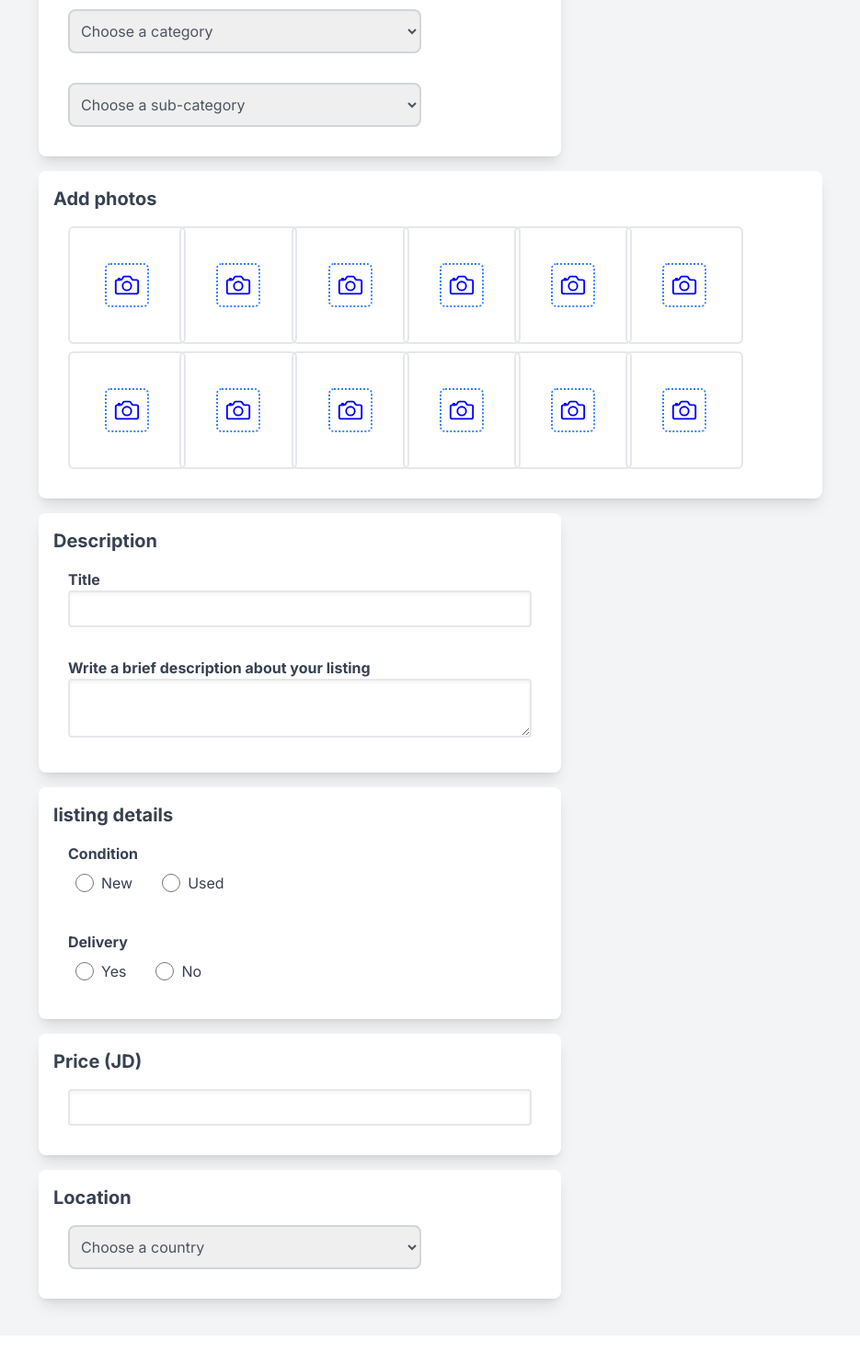
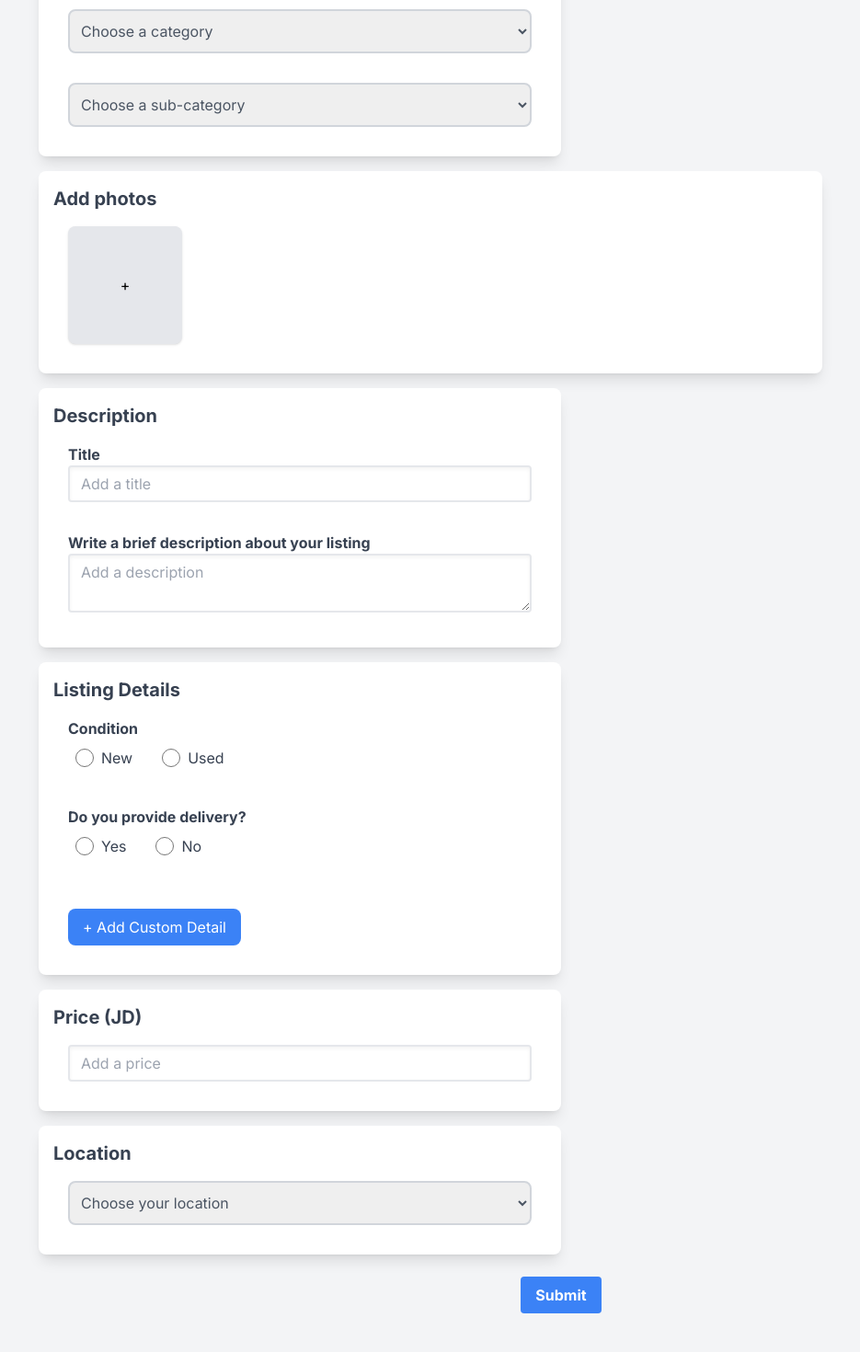
Before and after one commit to osama-25/matjari-React, a Next.js app in the folder client/: page /add_listing in a window 1280 px wide. Shown: the part 90-1560 px from the top of the page at 92% size, without its empty margins (62-997 px from the left). Built offline with nearby package versions, Linux system fonts and the light colour scheme.

Commit message:
added custom details

```diff
--- /dev/null
+++ b/client/app/add_listing/CustomDetail.js
@@ -0,0 +1,54 @@
+'use client';
+import React, { useState } from "react";
+import { IoCloseCircle } from "react-icons/io5";
+
+const CustomDetails = ({ customDetails, setCustomDetails }) => {
+    const addCustomDetail = () => {
+        setCustomDetails([...customDetails, { title: "", description: "" }]);
+    };
+
+    const handleDetailChange = (index, field, value) => {
+        const newDetails = [...customDetails];
+        newDetails[index][field] = value;
+        setCustomDetails(newDetails);
+    };
+
+    const removeDetail = (index) => {
+        const newDetails = customDetails.filter((_, i) => i !== index);
+        setCustomDetails(newDetails);
+    };
+
+    return (
+        <div className="w-full p-4">
+            {customDetails.map((detail, index) => (
+                <div key={index} className="relative flex mb-2">
+                    <input
+                        type="text"
+                        placeholder="Detail Title"
+                        value={detail.title}
+                        onChange={(e) => handleDetailChange(index, "title", e.target.value)}
+                        className="shadow-inner border-2 rounded w-1/3 py-2 px-3 text-gray-700 leading-tight focus:outline-none focus:border-gray-400 mr-2"
+                    />
+                    <input
+                        type="text"
+                        placeholder="Detail Description"
+                        value={detail.description}
+                        onChange={(e) => handleDetailChange(index, "description", e.target.value)}
+                        className="shadow-inner border-2 rounded w-full py-2 px-3 text-gray-700 leading-tight focus:outline-none focus:border-gray-400"
+                    />
+                    <button onClick={() => removeDetail(index)}>
+                        <IoCloseCircle size={24} color="red" />
+                    </button>
+                </div>
+            ))}
+            <button
+                onClick={addCustomDetail}
+                className="mt-4 text-white bg-blue-500 px-4 py-2 rounded-lg"
+            >
+                + Add Custom Detail
+            </button>
+        </div>
+    );
+};
+
+export default CustomDetails;
--- a/client/app/add_listing/page.js
+++ b/client/app/add_listing/page.js
@@ -1,17 +1,57 @@
-import Link from "next/link";
-import React from "react";
+// Listing.js
+'use client';
+
+import React, { useState } from "react";
 import AddPhoto from "./AddPhoto";
+import CustomDetails from "./CustomDetail";
 
 const Listing = () => {
+    const [photos, setPhotos] = useState([]); // Initially Three Images
+    const [customDetails, setCustomDetails] = useState([]);
+    const [formData, setFormData] = useState({
+        category: "",
+        subCategory: "",
+        title: "",
+        description: "",
+        condition: "",
+        delivery: "",
+        price: "",
+        location: ""
+    });
+
+    const handleInputChange = (e) => {
+        const { name, value } = e.target;
+        setFormData({
+            ...formData,
+            [name]: value
+        });
+    };
+
+    const handleSubmit = (e) => {
+        e.preventDefault();
+        console.log("Form Data:", formData);
+        console.log("Custom Details:", customDetails);
+        // You can now use `formData` and `customDetails` to send the data to an API or process it as needed
+    };
+
+    const addPhoto = () => {
+        setPhotos([...photos, photos.length + 1]);
+    };//  add a new Image
+
     return (
         <div className="flex justify-center items-center p-10 bg-gray-100 min-h-screen">
-            <div className="w-full flex flex-col gap-4 ml-16">
-
+            <form className="w-full flex flex-col md:items-start items-center gap-4 ml-16" onSubmit={handleSubmit}>
                 <div className="w-2/4 bg-white p-4 rounded-lg shadow-lg">
                     <label htmlFor='categories' className="text-gray-700 text-xl font-bold">Category</label>
                     <div className="p-4">
-                        <select id="categories" class="w-96 h-12 border-2 border-gray-300 text-gray-600 rounded-lg px-2 focus:outline-none">
-                            <option selected>Choose a category</option>
+                        <select
+                            id="categories"
+                            name="category"
+                            className="w-full h-12 border-2 border-gray-300 text-gray-600 rounded-lg px-2 focus:outline-none"
+                            value={formData.category}
+                            onChange={handleInputChange}
+                        >
+                            <option value="">Choose a category</option>
                             <option value="US">United States</option>
                             <option value="CA">Canada</option>
                             <option value="FR">France</option>
@@ -19,8 +59,14 @@ const Listing = () => {
                         </select>
                     </div>
                     <div className="p-4">
-                        <select id="subcat" class="w-96 h-12 border-2 border-gray-300 text-gray-600 rounded-lg px-2 focus:outline-none">
-                            <option selected>Choose a sub-category</option>
+                        <select
+                            id="subcat"
+                            name="subCategory"
+                            className="w-full h-12 border-2 border-gray-300 text-gray-600 rounded-lg px-2 focus:outline-none"
+                            value={formData.subCategory}
+                            onChange={handleInputChange}
+                        >
+                            <option value="">Choose a sub-category</option>
                             <option value="US">United States</option>
                             <option value="CA">Canada</option>
                             <option value="FR">France</option>
@@ -28,54 +74,63 @@ const Listing = () => {
                         </select>
                     </div>
                 </div>
+
                 <div className="w-3/4 bg-white p-4 rounded-lg shadow-lg">
-                    <label htmlFor='photo' className="text-gray-700 text-xl font-bold">Add photos</label>
+                    <label className="text-gray-700 text-xl font-bold">Add photos</label>
                     <div id="photo" className="grid grid-cols-6 gap-2 w-11/12 p-4">
-                        <AddPhoto />
-                        <AddPhoto />
-                        <AddPhoto />
-                        <AddPhoto />
-                        <AddPhoto />
-                        <AddPhoto />
-                        <AddPhoto />
-                        <AddPhoto />
-                        <AddPhoto />
-                        <AddPhoto />
-                        <AddPhoto />
-                        <AddPhoto />
+                        {photos.map((photo, index) => (
+                            <AddPhoto key={index} />
+                        ))}
+                        <button
+                            onClick={addPhoto}
+                            className=" bg-gray-200 flex items-center justify-center rounded-lg shadow hover:bg-gray-300"
+                            style={{ width: '124px', height: '128px' }}
+                        >
+                            +
+                        </button>
                     </div>
                 </div>
+
                 <div className="w-2/4 bg-white p-4 rounded-lg gap-y-4 shadow-lg">
                     <label className="text-gray-700 text-xl font-bold mb-2">Description</label>
                     <div className="p-4">
                         <label htmlFor='title' className="block text-gray-700 text-md font-bold">Title</label>
                         <input
                             type="text"
-                            name='title'
+                            name="title"
+                            placeholder="Add a title"
                             id='title'
+                            value={formData.title}
+                            onChange={handleInputChange}
                             className="shadow-inner border-2 rounded w-full py-2 px-3 text-gray-700 leading-tight focus:outline-none focus:border-gray-400"
                         />
                     </div>
                     <div className="p-4">
                         <label htmlFor='desc' className="block text-gray-700 text-md font-bold">Write a brief description about your listing</label>
                         <textarea
-                            type="text"
-                            name='desc'
+                            name="description"
+                            placeholder="Add a description"
                             id='desc'
+                            value={formData.description}
+                            onChange={handleInputChange}
                             className="shadow-inner border-2 rounded w-full min-h-16 max-h-32 py-2 px-3 text-gray-700 leading-tight focus:outline-none focus:border-gray-400"
                         />
                     </div>
                 </div>
+
                 <div className="w-2/4 bg-white p-4 rounded-lg shadow-lg">
-                    <label className="text-gray-700 text-xl font-bold">listing details</label>
+                    <label className="text-gray-700 text-xl font-bold">Listing Details</label>
                     <div className="p-4">
                         <label className="text-gray-700 text-md font-bold">Condition</label>
                         <div className="flex gap-x-4">
                             <div className="m-2 flex items-center gap-x-2">
                                 <input
                                     type="radio"
-                                    name='condition'
-                                    id='new'
+                                    name="condition"
+                                    id="new"
+                                    value="New"
+                                    checked={formData.condition === "New"}
+                                    onChange={handleInputChange}
                                     className="w-5 h-5 cursor-pointer"
                                 />
                                 <label htmlFor='new' className="text-gray-700 text-md">New</label>
@@ -83,8 +138,11 @@ const Listing = () => {
                             <div className="m-2 flex items-center gap-x-2">
                                 <input
                                     type="radio"
-                                    name='condition'
-                                    id='used'
+                                    name="condition"
+                                    id="used"
+                                    value="Used"
+                                    checked={formData.condition === "Used"}
+                                    onChange={handleInputChange}
                                     className="w-5 h-5 cursor-pointer"
                                 />
                                 <label htmlFor='used' className="text-gray-700 text-md">Used</label>
@@ -92,13 +150,16 @@ const Listing = () => {
                         </div>
                     </div>
                     <div className="p-4">
-                        <label className="text-gray-700 text-md font-bold">Delivery</label>
+                        <label className="text-gray-700 text-md font-bold">Do you provide delivery?</label>
                         <div className="flex gap-x-4">
                             <div className="m-2 flex items-center gap-x-2">
                                 <input
                                     type="radio"
-                                    name='delivery'
-                                    id='yes'
+                                    name="delivery"
+                                    id="yes"
+                                    value="Yes"
+                                    checked={formData.delivery === "Yes"}
+                                    onChange={handleInputChange}
                                     className="w-5 h-5 cursor-pointer"
                                 />
                                 <label htmlFor='yes' className="text-gray-700 text-md">Yes</label>
@@ -106,32 +167,47 @@ const Listing = () => {
                             <div className="m-2 flex items-center gap-x-2">
                                 <input
                                     type="radio"
-                                    name='delivery'
-                                    id='no'
+                                    name="delivery"
+                                    id="no"
+                                    value="No"
+                                    checked={formData.delivery === "No"}
+                                    onChange={handleInputChange}
                                     className="w-5 h-5 cursor-pointer"
                                 />
                                 <label htmlFor='no' className="text-gray-700 text-md">No</label>
                             </div>
                         </div>
                     </div>
+                    <CustomDetails customDetails={customDetails} setCustomDetails={setCustomDetails} />
                 </div>
+
                 <div className="w-2/4 bg-white p-4 rounded-lg shadow-lg">
                     <label htmlFor='price' className="text-gray-700 text-xl font-bold">Price (JD)</label>
                     <div className="p-4">
                         <input
                             type="number"
-                            name='price'
-                            id='price'
+                            name="price"
+                            id="price"
+                            placeholder="Add a price"
                             min={0}
+                            value={formData.price}
+                            onChange={handleInputChange}
                             className="shadow-inner border-2 rounded w-full py-2 px-3 text-gray-700 leading-tight focus:outline-none focus:border-gray-400"
                         />
                     </div>
                 </div>
+
                 <div className="w-2/4 bg-white p-4 rounded-lg shadow-lg">
                     <label htmlFor='location' className="text-gray-700 text-xl font-bold">Location</label>
                     <div className="p-4">
-                        <select id="location" class="w-96 h-12 border-2 border-gray-300 text-gray-600 rounded-lg px-2 focus:outline-none">
-                            <option selected>Choose a country</option>
+                        <select
+                            id="location"
+                            name="location"
+                            className="w-full h-12 border-2 border-gray-300 text-gray-600 rounded-lg px-2 focus:outline-none"
+                            value={formData.location}
+                            onChange={handleInputChange}
+                        >
+                            <option value="">Choose your location</option>
                             <option value="US">United States</option>
                             <option value="CA">Canada</option>
                             <option value="FR">France</option>
@@ -139,8 +215,18 @@ const Listing = () => {
                         </select>
                     </div>
                 </div>
-            </div>
-        </div >
-    )
-}
-export default Listing
+
+                <div className="self-center py-2">
+                    <button
+                        className="bg-blue-500 hover:bg-blue-700 text-white font-bold py-2 px-4 rounded focus:outline-none focus:shadow-outline"
+                        type="submit"
+                    >
+                        Submit
+                    </button>
+                </div>
+            </form>
+        </div>
+    );
+};
+
+export default Listing;
```
